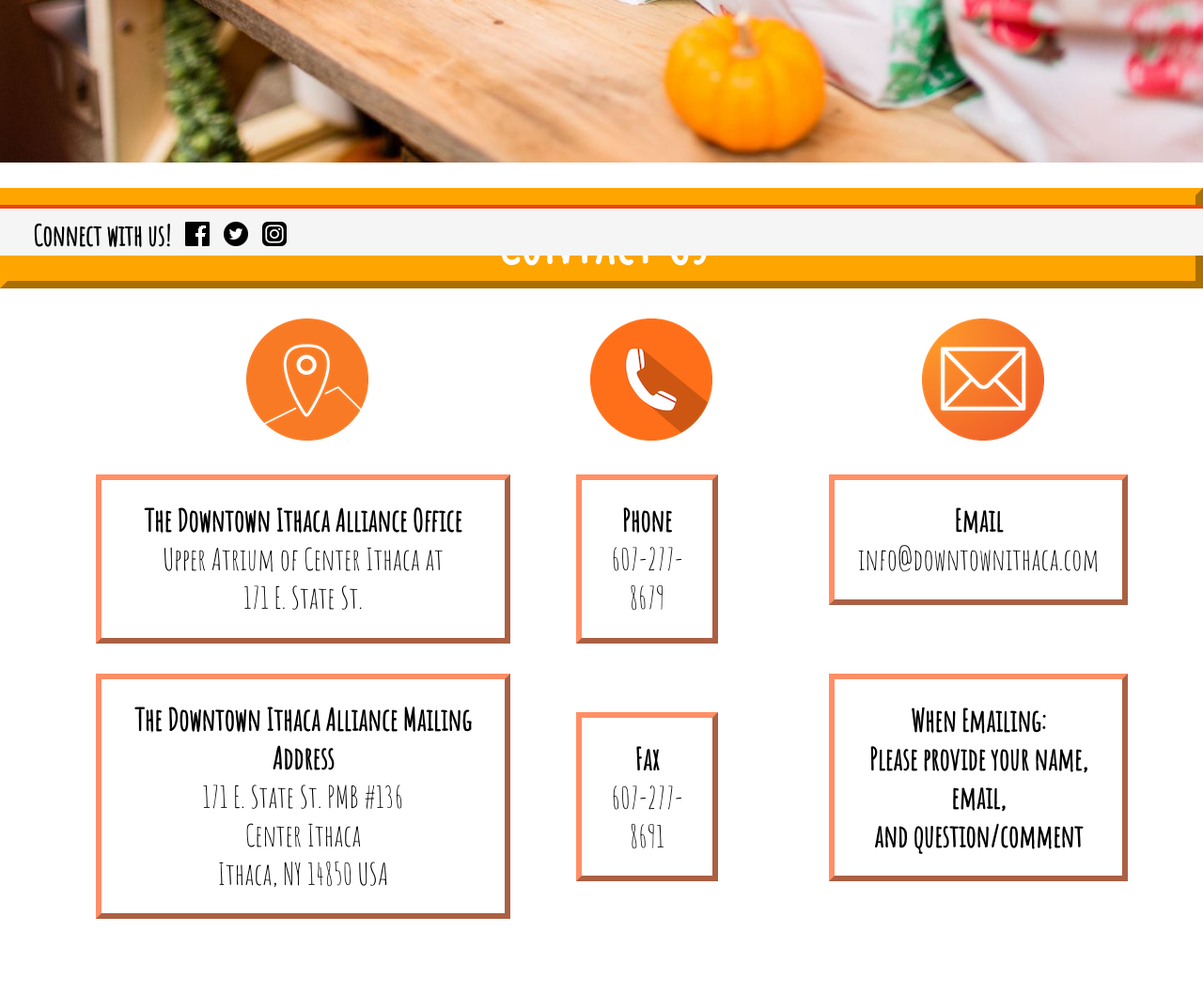
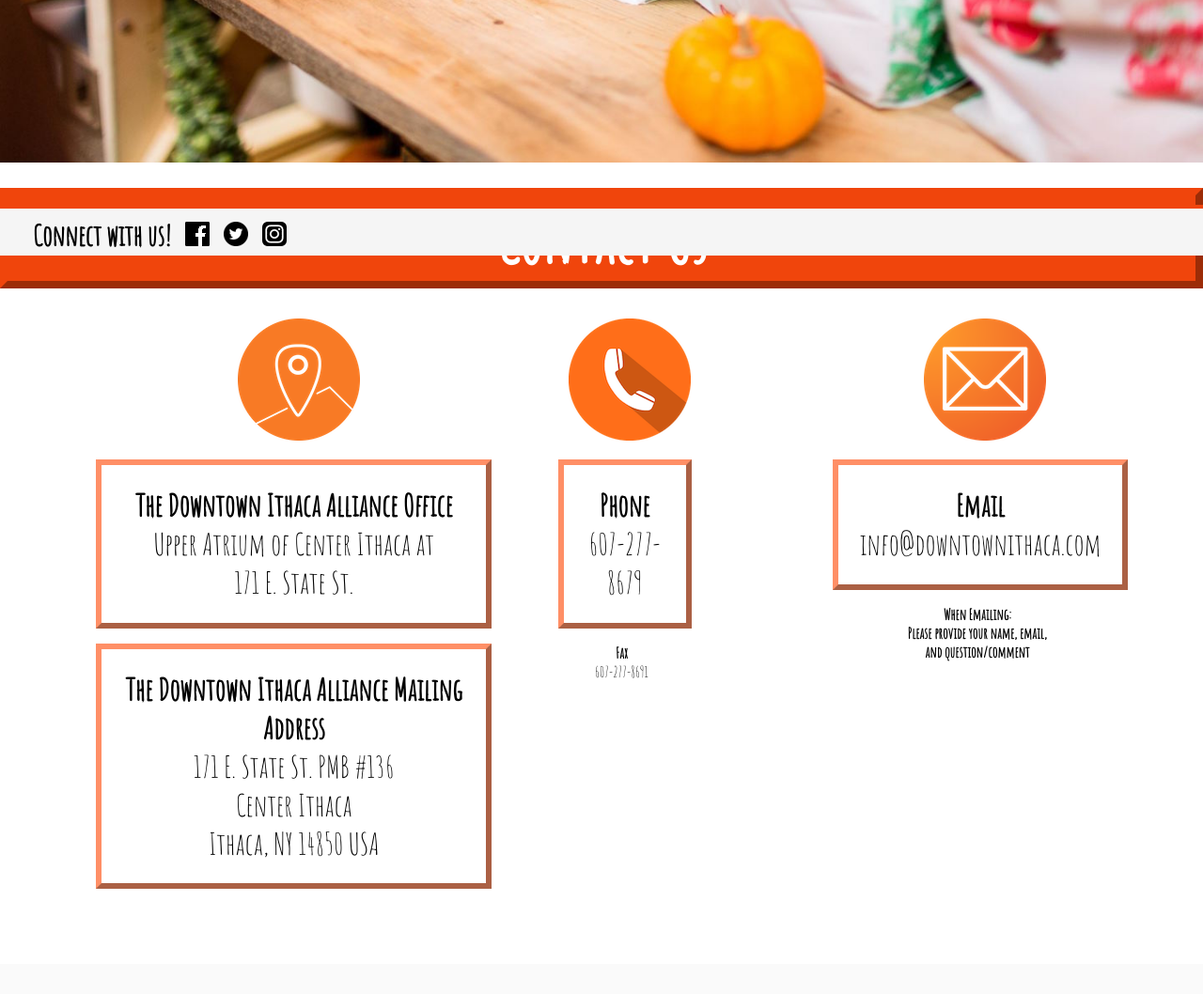
Before and after one commit to RaghavBatra/INFO-1300-Project, a PHP site: page /contactpage.php in a window 1280 px wide. Shown: the part 528-1586 px from the top of the page at 94% size. After the commit the page ends 1474 px from the top, so only its background shows below. Run offline with PHP 8.4, Linux system fonts and the light colour scheme; some libraries are stand-ins or nearby versions.

Commit message:
Add files via upload

```diff
--- a/css/site.css
+++ b/css/site.css
@@ -113,7 +112,7 @@
     display:block;
     font-family: Amatic SC;
     margin-top:2em;
-    margin-left: 3em;
+    margin-left: 5em;
     padding:0em;
     text-align: center;
 }
@@ -147,21 +146,11 @@
   margin-left: 1.2em;
   padding: 0.7em;
   margin-bottom:0em;
-  margin-top:1em;
+  margin-top:0.5em;
   font-size: 2em;
   border: 6px outset #ff8f66;
 }
 
-.fax {
-  text-align: center;
-  margin-right: 1em;
-  margin-left: 1.2em;
-  padding: 0.7em;
-  margin-bottom:0em;
-  margin-top:2.3em;
-  font-size: 2em;
-  border: 6px outset #ff8f66;
-}
 .address {
   text-align: center;
   padding:1em;
@@ -228,11 +213,11 @@
   font-family: Amatic SC;
   color:white;
   font-size: 4.5em;
-  border: 8px outset orange;
+  border: 8px outset #F0450C;
   padding:0em;
   margin:auto;
   margin-top:0.3em;
-  background-color: orange;
+  background-color: #F0450C;
 }
 
 #footer ul {
```
Also changed, not shown: other parts of css/site.css (+26 -23 lines).
